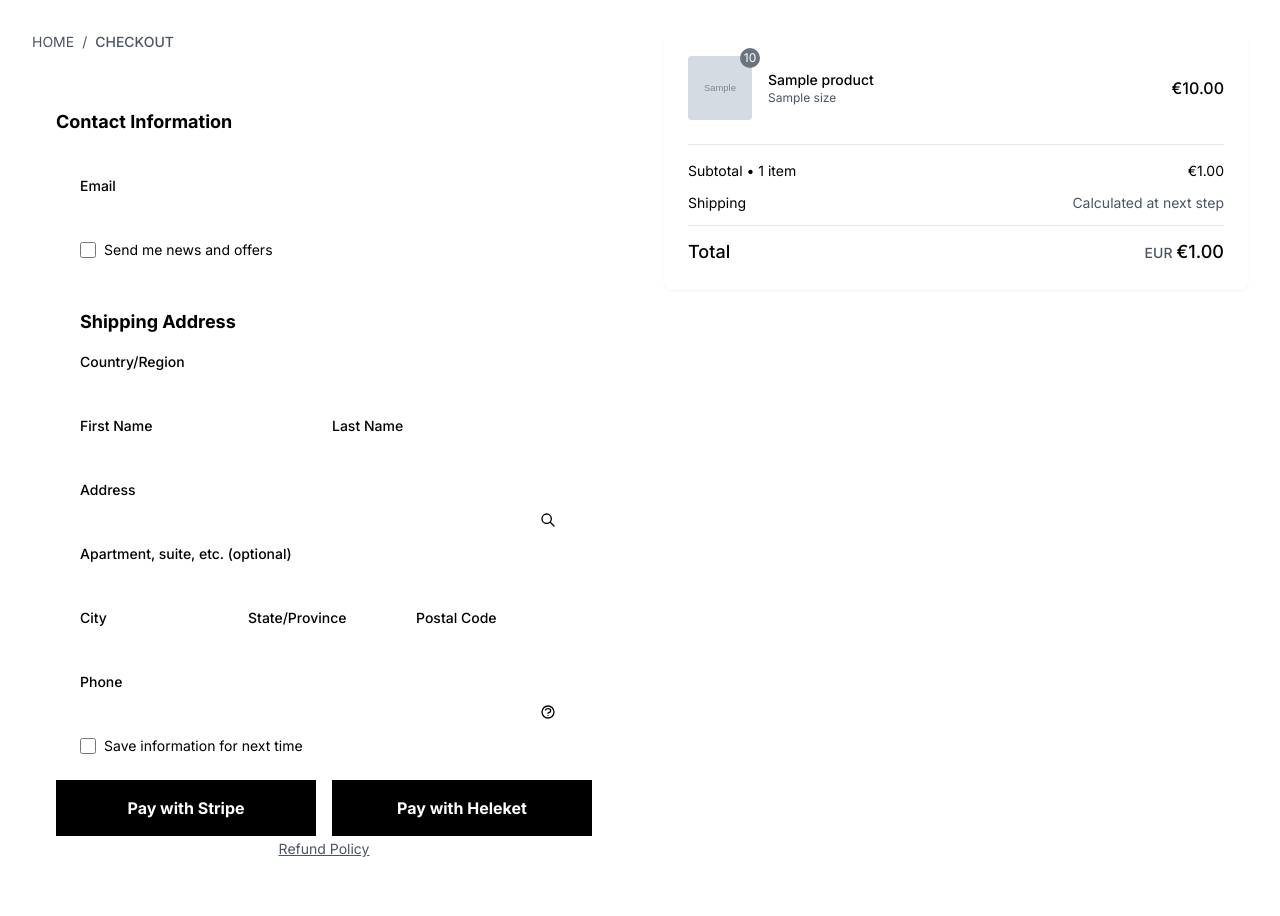
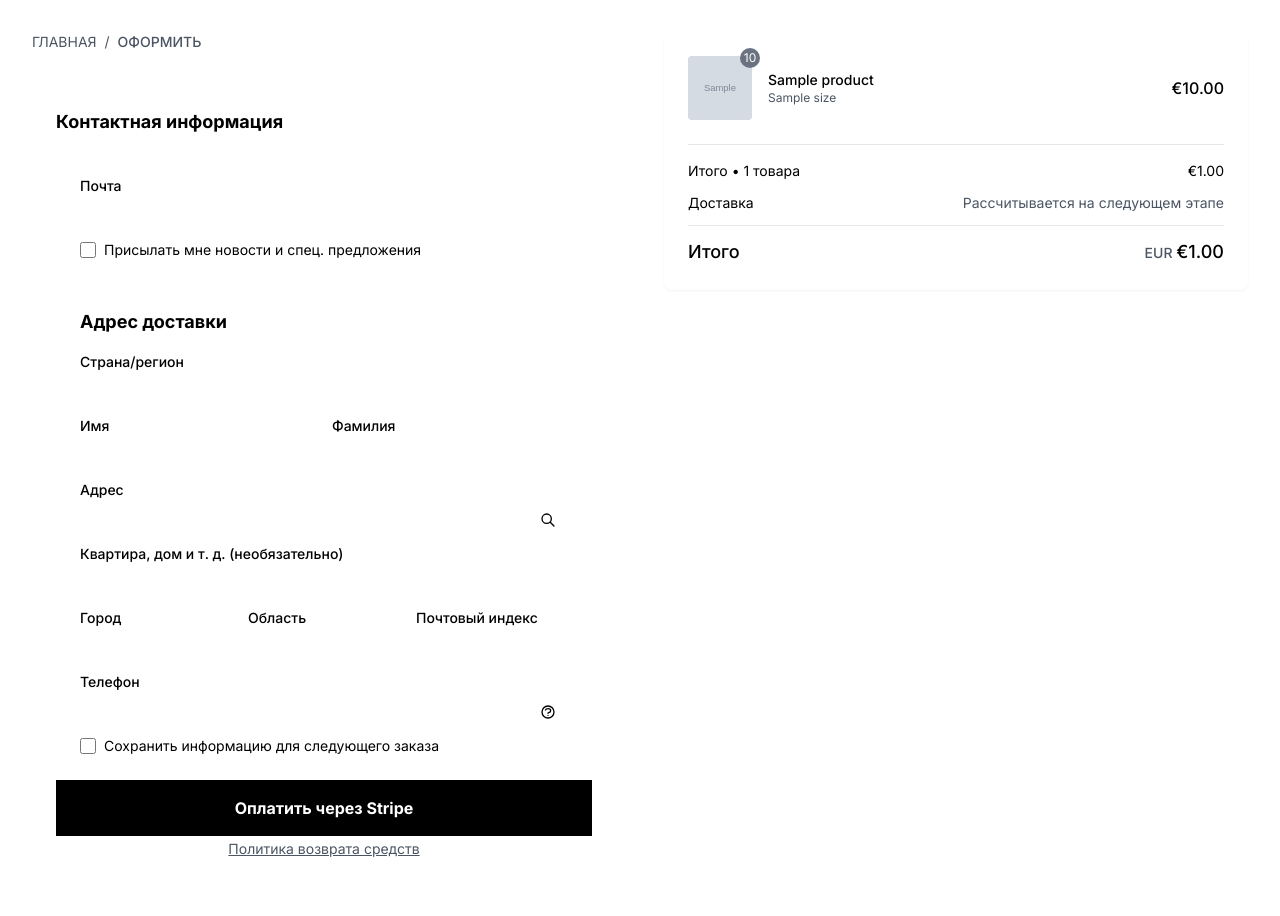
Before and after one commit to trauringetag/onlineshop, a Django app: template orders/templates/orders/checkout.html in a window 1280 px wide. Shown: the part 64-980 px from the top of the page. Run offline with Django 5.2, Linux system fonts and the light colour scheme; the template is opened without the code that fills it: most values are stand-ins (such as "Sample title", 1, 10 or a date in 2020); grey boxes marked "Sample" are stand-in pictures; form fields are guessed from the names that the template uses; parts of the project's set-up code (start-up, migrations or seed data) failed here and were passed over; some libraries are stand-ins or nearby versions.

Commit message:
Работа над оформлением Orders

```diff
--- a/orders/templates/orders/checkout_content.html
+++ b/orders/templates/orders/checkout_content.html
@@ -3,31 +3,31 @@
 <main class="mx-auto px-4 sm:px-6 lg:px-8 py-8">
     <div class="max-w-7xl mx-auto">
         <div class="grid lg:grid-cols-2 gap-12">
-            <!-- Left Column - Checkout Form -->
+            <!-- Левая колонка - форма оформления заказа -->
             <div class="space-y-8">
-                <!-- Breadcrumb -->
+                <!-- Вложенность -->
                 <div class="text-center lg:text-left">
                     <nav class="flex items-center space-x-2 text-sm text-gray-600">
                         <a href="{% url 'main:index' %}"
                            hx-get="{% url 'main:index' %}"
                            hx-target="#main-content"
                            hx-push-url="true"
-                           class="hover:text-gray-900">HOME</a>
+                           class="hover:text-gray-900">ГЛАВНАЯ</a>
                         <span class="mx-2">/</span>
-                        <span class="font-medium">CHECKOUT</span>
+                        <span class="font-medium">ОФОРМИТЬ</span>
                     </nav>
                 </div>
 
-                <!-- Contact Information -->
+                <!-- Контактная информация -->
                 <div class="bg-white p-6">
-                    <h2 class="text-lg font-bold text-black mb-4">Contact Information</h2>
+                    <h2 class="text-lg font-bold text-black mb-4">Контактная информация</h2>
 
                     <form method="post" id="order-form" hx-post="{% url 'orders:checkout' %}" hx-target="#main-content" hx-swap="outerHTML">
                         {% csrf_token %}
                         <div class="bg-white p-6">
                             <div class="space-y-4">
                                 <div>
-                                    <label for="{{ form.email.id_for_label }}" class="block text-sm font-medium text-black mb-1">Email</label>
+                                    <label for="{{ form.email.id_for_label }}" class="block text-sm font-medium text-black mb-1">Почта</label>
                                     {{ form.email }}
                                     {% if form.email.errors %}
                                         <div class="text-red-500 text-sm mt-1">{{ form.email.errors }}</div>
@@ -35,17 +35,17 @@
                                 </div>
                                 <label class="flex items-center space-x-2 cursor-pointer">
                                     <input type="checkbox" name="newsletter" class="h-4 w-4 text-black border-black focus:ring-0">
-                                    <span class="text-sm text-black">Send me news and offers</span>
+                                    <span class="text-sm text-black">Присылать мне новости и спец. предложения</span>
                                 </label>
                             </div>
                         </div>
 
-                        <!-- Shipping Address -->
+                        <!-- Адрес доставки -->
                         <div class="bg-white p-6">
-                            <h2 class="text-lg font-bold text-black mb-4">Shipping Address</h2>
+                            <h2 class="text-lg font-bold text-black mb-4">Адрес доставки</h2>
                             <div class="space-y-4">
                                 <div>
-                                    <label for="{{ form.country.id_for_label }}" class="block text-sm font-medium text-black mb-1">Country/Region</label>
+                                    <label for="{{ form.country.id_for_label }}" class="block text-sm font-medium text-black mb-1">Страна/регион</label>
                                     {{ form.country }}
                                     {% if form.country.errors %}
                                         <div class="text-red-500 text-sm mt-1">{{ form.country.errors }}</div>
@@ -53,14 +53,14 @@
                                 </div>
                                 <div class="grid grid-cols-2 gap-4">
                                     <div>
-                                        <label for="{{ form.first_name.id_for_label }}" class="block text-sm font-medium text-black mb-1">First Name</label>
+                                        <label for="{{ form.first_name.id_for_label }}" class="block text-sm font-medium text-black mb-1">Имя</label>
                                         {{ form.first_name }}
                                         {% if form.first_name.errors %}
                                             <div class="text-red-500 text-sm mt-1">{{ form.first_name.errors }}</div>
                                         {% endif %}
                                     </div>
                                     <div>
-                                        <label for="{{ form.last_name.id_for_label }}" class="block text-sm font-medium text-black mb-1">Last Name</label>
+                                        <label for="{{ form.last_name.id_for_label }}" class="block text-sm font-medium text-black mb-1">Фамилия</label>
                                         {{ form.last_name }}
                                         {% if form.last_name.errors %}
                                             <div class="text-red-500 text-sm mt-1">{{ form.last_name.errors }}</div>
@@ -68,7 +68,7 @@
                                     </div>
                                 </div>
                                 <div class="relative">
-                                    <label for="{{ form.address1.id_for_label }}" class="block text-sm font-medium text-black mb-1">Address</label>
+                                    <label for="{{ form.address1.id_for_label }}" class="block text-sm font-medium text-black mb-1">Адрес</label>
                                     {{ form.address1 }}
                                     {% if form.address1.errors %}
                                         <div class="text-red-500 text-sm mt-1">{{ form.address1.errors }}</div>
@@ -80,7 +80,7 @@
                                     </div>
                                 </div>
                                 <div>
-                                    <label for="{{ form.address2.id_for_label }}" class="block text-sm font-medium text-black mb-1">Apartment, suite, etc. (optional)</label>
+                                    <label for="{{ form.address2.id_for_label }}" class="block text-sm font-medium text-black mb-1">Квартира, дом и т. д. (необязательно)</label>
                                     {{ form.address2 }}
                                     {% if form.address2.errors %}
                                         <div class="text-red-500 text-sm mt-1">{{ form.address2.errors }}</div>
@@ -88,21 +88,21 @@
                                 </div>
                                 <div class="grid grid-cols-3 gap-4">
                                     <div>
-                                        <label for="{{ form.city.id_for_label }}" class="block text-sm font-medium text-black mb-1">City</label>
+                                        <label for="{{ form.city.id_for_label }}" class="block text-sm font-medium text-black mb-1">Город</label>
                                         {{ form.city }}
                                         {% if form.city.errors %}
                                             <div class="text-red-500 text-sm mt-1">{{ form.city.errors }}</div>
                                         {% endif %}
                                     </div>
                                     <div>
-                                        <label for="{{ form.province.id_for_label }}" class="block text-sm font-medium text-black mb-1">State/Province</label>
+                                        <label for="{{ form.province.id_for_label }}" class="block text-sm font-medium text-black mb-1">Область</label>
                                         {{ form.province }}
                                         {% if form.province.errors %}
                                             <div class="text-red-500 text-sm mt-1">{{ form.province.errors }}</div>
                                         {% endif %}
                                     </div>
                                     <div>
-                                        <label for="{{ form.postal_code.id_for_label }}" class="block text-sm font-medium text-black mb-1">Postal Code</label>
+                                        <label for="{{ form.postal_code.id_for_label }}" class="block text-sm font-medium text-black mb-1">Почтовый индекс</label>
                                         {{ form.postal_code }}
                                         {% if form.postal_code.errors %}
                                             <div class="text-red-500 text-sm mt-1">{{ form.postal_code.errors }}</div>
@@ -110,7 +110,7 @@
                                     </div>
                                 </div>
                                 <div class="relative">
-                                    <label for="{{ form.phone.id_for_label }}" class="block text-sm font-medium text-black mb-1">Phone</label>
+                                    <label for="{{ form.phone.id_for_label }}" class="block text-sm font-medium text-black mb-1">Телефон</label>
                                     {{ form.phone }}
                                     {% if form.phone.errors %}
                                         <div class="text-red-500 text-sm mt-1">{{ form.phone.errors }}</div>
@@ -124,43 +124,35 @@
                                 <div class="space-y-3">
                                     <label class="flex items-center space-x-2 cursor-pointer">
                                         <input type="checkbox" name="save_info" class="h-4 w-4 text-black border-black focus:ring-0">
-                                        <span class="text-sm text-black">Save information for next time</span>
+                                        <span class="text-sm text-black">Сохранить информацию для следующего заказа</span>
                                     </label>
                                 </div>
                             </div>
                         </div>
 
-                        <!-- Payment Buttons -->
-                        <div class="grid grid-cols-2 gap-4">
+                        <!-- Кнопки оплаты -->
+                        <div class="grid grid-cols-1 gap-4">
                             <button type="submit"
                                     form="order-form"
                                     name="create_order"
                                     value="create_order"
                                     class="w-full bg-black text-white py-4 px-6 font-bold hover:bg-gray-800 transition-colors payment-button"
                                     onclick="document.getElementById('payment_provider').value='stripe'">
-                                Pay with Stripe
-                            </button>
-                            <button type="submit"
-                                    form="order-form"
-                                    name="create_order"
-                                    value="create_order"
-                                    class="w-full bg-black text-white py-4 px-6 font-bold hover:bg-gray-800 transition-colors payment-button"
-                                    onclick="document.getElementById('payment_provider').value='heleket'">
-                                Pay with Heleket
+                                Оплатить через Stripe
                             </button>
                             <input type="hidden" name="payment_provider" id="payment_provider">
                         </div>
                     </form>
 
-                <!-- Refund Policy -->
+                <!-- Политика возврата средств -->
                 <div class="text-center">
-                    <a href="#" class="text-sm text-gray-600 underline hover:text-gray-800">Refund Policy</a>
+                    <a href="#" class="text-sm text-gray-600 underline hover:text-gray-800">Политика возврата средств</a>
                 </div>
             </div>
         </div>
-        <!-- Right Column - Order Summary -->
+        <!-- Правая колонка - Информация заказа -->
         <div class="bg-white p-6 rounded-lg shadow-sm h-fit">
-            <!-- Cart Items -->
+            <!-- Товары в корзине -->
             <div class="space-y-4 mb-6">
                 {% for item in cart_items %}
                     <div class="flex items-center space-x-4">
@@ -179,20 +171,20 @@
                 {% endfor %}
             </div>
 
-            <!-- Order Summary -->
+            <!-- Сумма заказа -->
             <div id="order-summary" class="space-y-3 border-t pt-4">
                 <div class="flex justify-between text-sm">
-                    <span>Subtotal • {{ cart.total_items }} item{{ cart.total_items|pluralize }}</span>
+                    <span>Итого • {{ cart.total_items }} товара {{ cart.total_items|pluralize }}</span>
                     <span>€{{ total_price|floatformat:2 }}</span>
                 </div>
 
                 <div class="flex justify-between text-sm">
-                    <span>Shipping</span>
-                    <span class="text-gray-600">Calculated at next step</span>
+                    <span>Доставка</span>
+                    <span class="text-gray-600">Рассчитывается на следующем этапе</span>
                 </div>
 
                 <div class="flex justify-between text-lg font-medium pt-3 border-t">
-                    <span>Total</span>
+                    <span>Итого</span>
                     <div class="text-right">
                         <span class="text-sm text-gray-600">EUR </span>
                         <span>€{{ total_price|floatformat:2 }}</span>
--- a/orders/templates/orders/empty_cart.html
+++ b/orders/templates/orders/empty_cart.html
@@ -6,7 +6,7 @@
            hx-target="#main-content"
            hx-push-url="true"
            class="bg-black text-white px-6 py-3 text-sm font-medium uppercase hover:bg-gray-800 transition-colors">
-            Continue Shopping
+            Продолжить покупки
         </a>
     </div>
 </main>
--- a/orders/templates/orders/partials/summary.html
+++ b/orders/templates/orders/partials/summary.html
@@ -1,6 +1,6 @@
 <div class="space-y-3-checkout border-t-checkout pt-4-checkout">
     <div class="flex-checkout justify-between-checkout text-sm-checkout">
-        <span class="summary-label-checkout">Итого • {{ cart|length }} товар{{ cart|length|pluralize:"а,ов" }}</span>
+        <span class="summary-label-checkout">Итого • {{ cart|length }} товар {{ cart|length|pluralize:"а,ов" }}</span>
         <span class="summary-value-checkout">€{{ total_price }}</span>
     </div>
 
@@ -19,7 +19,7 @@
     <div class="flex-checkout justify-between-checkout text-lg-checkout font-medium-checkout pt-3-checkout border-t-checkout">
         <span class="total-label-checkout">Итого</span>
         <div class="text-right-checkout">
-            <span class="text-sm-checkout text-gray-600-checkout">EUR </span>
+            <span class="text-sm-checkout text-gray-600-checkout">EUR</span>
             <span class="total-value-checkout">€{{ discounted_price }}</span>
         </div>
     </div>
```
Also changed, not shown: orders/forms.py (+10 -10 lines).
